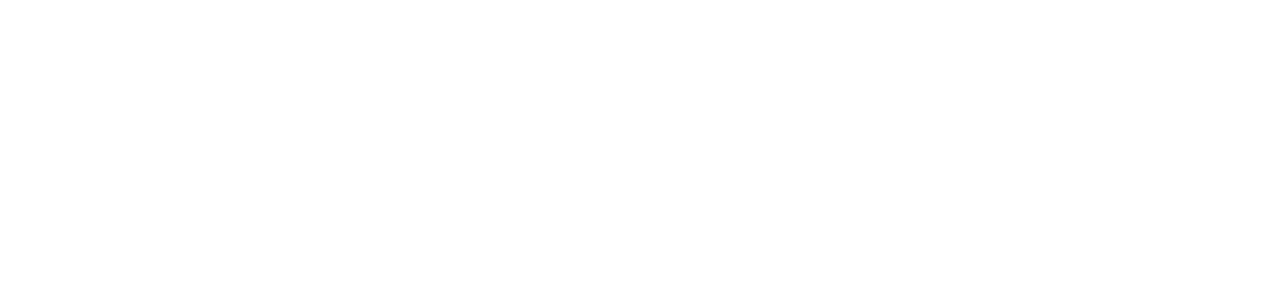
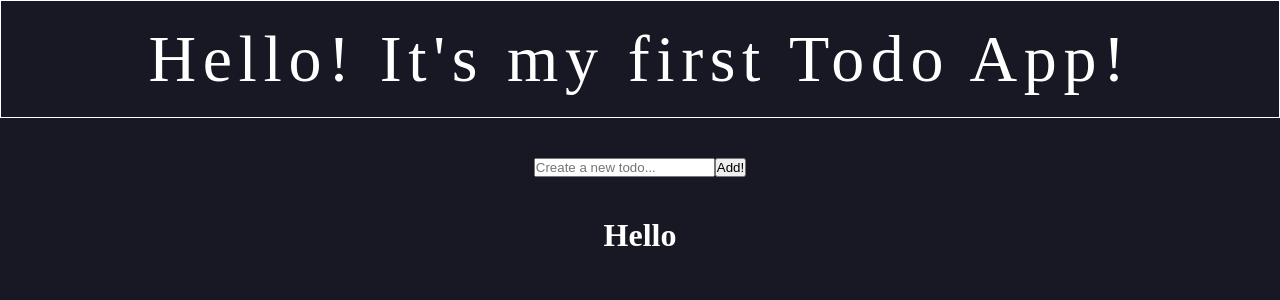
Before and after one commit to StasVolya/My-First-Todo-App, a React (Create React App) app: page / in a window 1280 px wide. Shown: the top 300 px of the page. Built offline with nearby package versions, Linux system fonts and the light colour scheme.

Commit message:
second-change

```diff
--- a/package.json
+++ b/package.json
@@ -8,6 +8,7 @@
     "@testing-library/user-event": "^13.5.0",
     "react": "^18.2.0",
     "react-dom": "^18.2.0",
+    "react-icons": "^4.4.0",
     "react-scripts": "5.0.1",
     "web-vitals": "^2.1.4"
   },
--- a/src/App.css
+++ b/src/App.css
@@ -1,38 +1,35 @@
-.App {
+* {
+  box-sizing: border-box;
+  margin: 0;
+  padding: 0;
+}
+
+html {
+  background: rgba(24, 24, 36, 1);
+}
+
+.header {
+  border: 1px solid #FFFFFF;
+}
+
+.header-tittle {
+  text-align: center;
+  font-family: 'Monda';
+  font-style: normal;
+  font-weight: 400;
+  font-size: 66px;
+  letter-spacing: 0.1em;
+  color: #FFFFFF;
+  margin: 20px 0px;
+}
+
+.wrapper-input {
+  margin: 0 auto;
+  text-align: center;
+  margin: 40px 0px;
+}
+
+.list-wrapper {
+  color: #FFFFFF;
   text-align: center;
 }
-
-.App-logo {
-  height: 40vmin;
-  pointer-events: none;
-}
-
-@media (prefers-reduced-motion: no-preference) {
-  .App-logo {
-    animation: App-logo-spin infinite 20s linear;
-  }
-}
-
-.App-header {
-  background-color: #282c34;
-  min-height: 100vh;
-  display: flex;
-  flex-direction: column;
-  align-items: center;
-  justify-content: center;
-  font-size: calc(10px + 2vmin);
-  color: white;
-}
-
-.App-link {
-  color: #61dafb;
-}
-
-@keyframes App-logo-spin {
-  from {
-    transform: rotate(0deg);
-  }
-  to {
-    transform: rotate(360deg);
-  }
-}
--- a/src/App.js
+++ b/src/App.js
@@ -1,9 +1,14 @@
 import './App.css';
+import Header from "./components/Header";
+import TodoForm from "./components/TodoForm";
+import TodoList from "./components/TodoList";
 
 function App() {
   return (
     <div className="App">
-
+      <Header />
+      <TodoForm />
+      <TodoList />
     </div>
   );
 }
--- a/src/components/Header.js
+++ b/src/components/Header.js
@@ -0,0 +1,13 @@
+import React from "react";
+
+const Header = () => {
+  return (
+    <header className="header">
+      <div className="header-tittle">
+        Hello! It's my first Todo App!
+      </div>
+    </header>
+   );
+}
+
+export default Header;
--- a/src/components/TodoForm.js
+++ b/src/components/TodoForm.js
@@ -0,0 +1,26 @@
+import React, { useState } from "react";
+
+
+const TodoForm = () => {
+
+  const [todo, setTodo] = useState('')
+
+  const addTask = (e) => {
+    setTodo(e.target.value)
+    console.log(todo);
+  }
+
+  return (
+    <div className="wrapper-input">
+        <input
+        placeholder="Create a new todo..."
+        className="input-todo"
+        value={todo}
+        onChange={addTask}
+         />
+        <button onClick={''} className="btn-input" type='submit'>Add!</button>
+    </div>
+   );
+}
+
+export default TodoForm;
--- a/src/components/TodoList.js
+++ b/src/components/TodoList.js
@@ -0,0 +1,11 @@
+import React from "react";
+
+const TodoList = () => {
+  return (
+    <div className="list-wrapper">
+      <h1>Hello</h1>
+    </div>
+  )
+}
+
+export default TodoList
```
Also changed, not shown: 1 other file (tests, documents, lock files or other folders).
